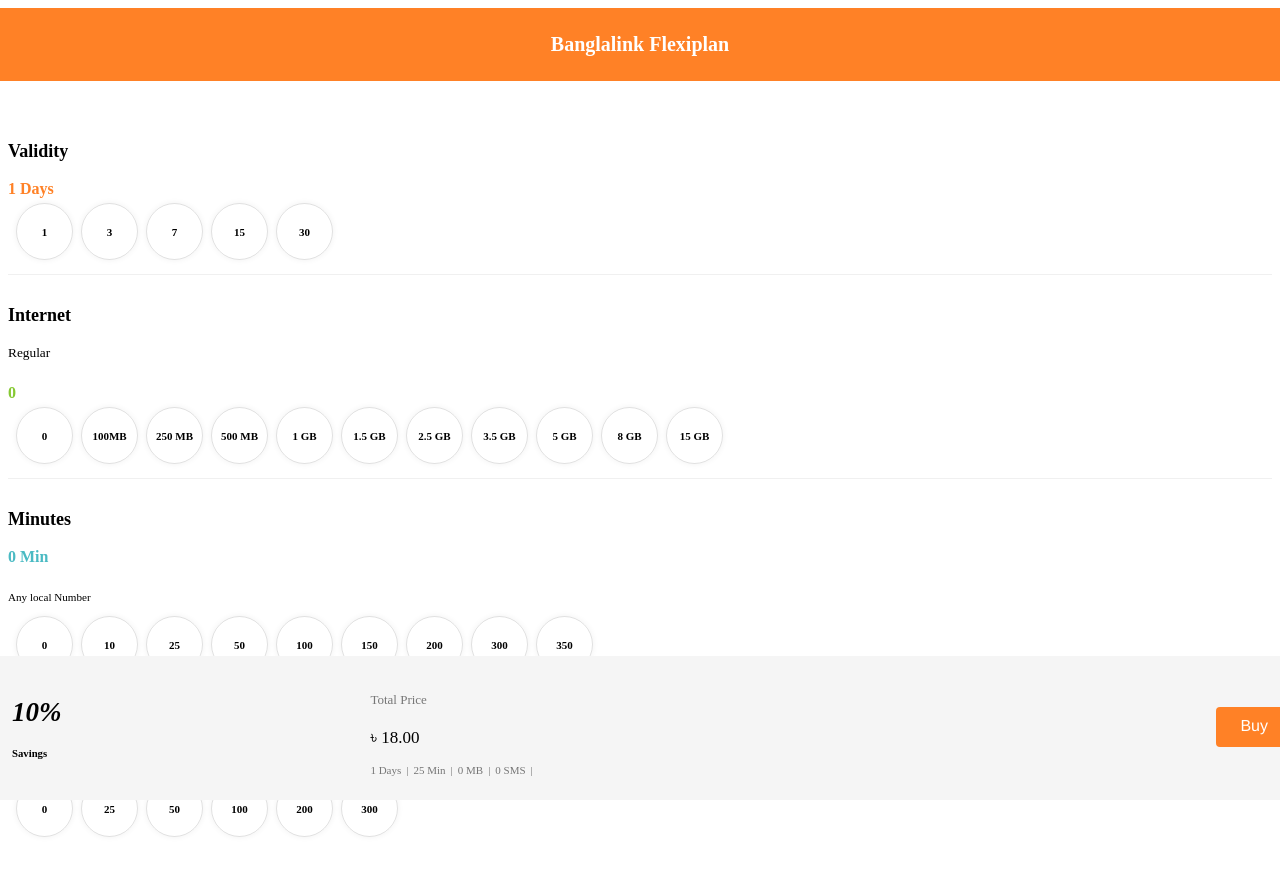
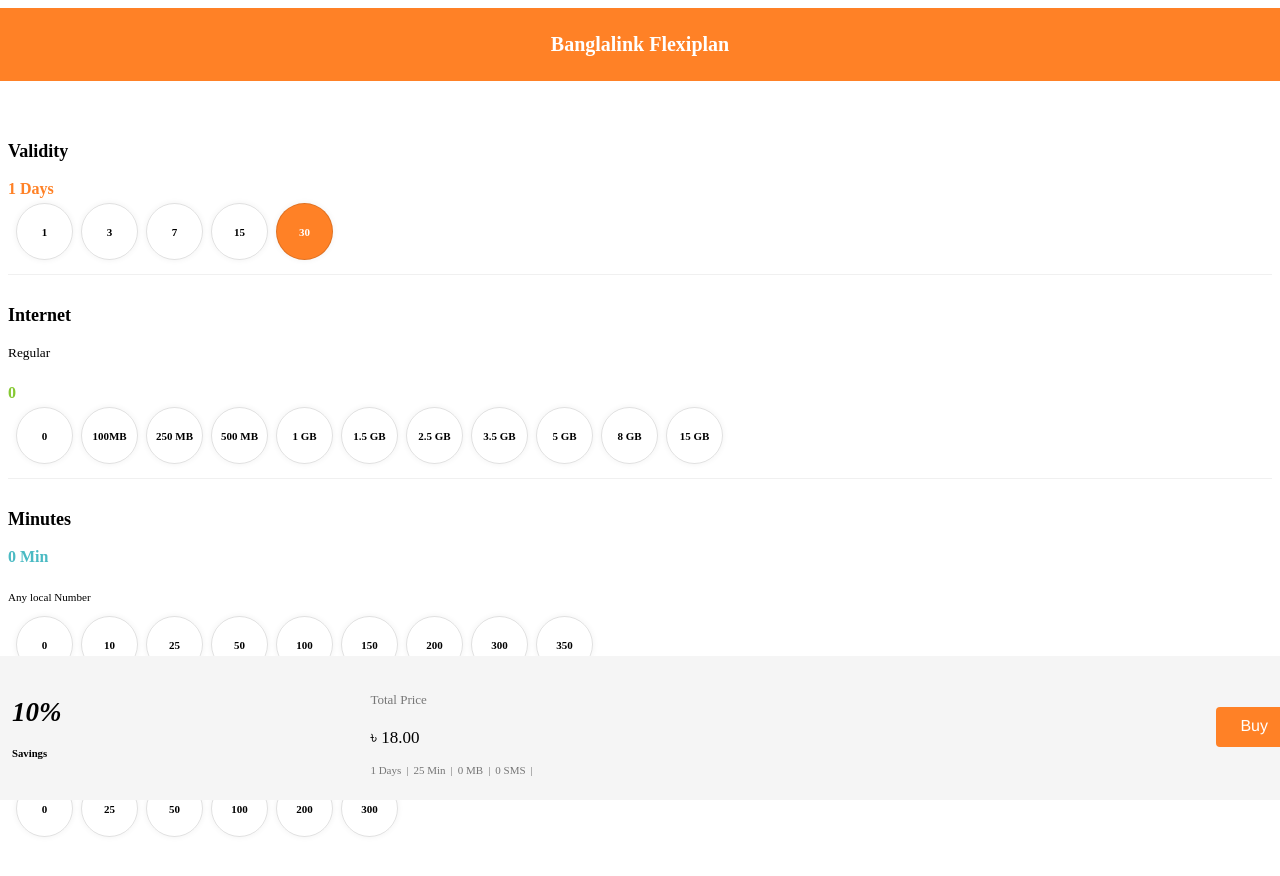
Before and after one commit to masudrana2779/bl-plane, a Next.js app: page / in a window 1280 px wide. Shown: the top 876 px of the page. Built offline with nearby package versions, Linux system fonts and the light colour scheme.

Commit message:
try to done

```diff
--- a/Components/Home/index.tsx
+++ b/Components/Home/index.tsx
@@ -8,6 +8,38 @@
   { day: "15", isActive: false },
   { day: "30", isActive: false },
 ];
+
+const dataPack = [
+  {
+    validity: 1,
+    mbData: 0,
+    mbName: "MB",
+    min: 0,
+    price: 0,
+  },
+  {
+    day: 1,
+    mbData: 100,
+    mbName: "MB",
+    min: 0,
+    price: 0,
+  },
+  {
+    day: 1,
+    mb: "100MB",
+    min: 0,
+    price: 10.1,
+    mrp: 15,
+  },
+  {
+    day: 1,
+    mb: "100MB",
+    min: 0,
+    price: 10.1,
+    mrp: 15,
+  },
+];
+
 const Internet = [
   "0",
   "100MB",
@@ -33,6 +65,7 @@
 
   const handleValidity = (e: any) => {
     setValidity(e.target.value);
+    setisActive(validity === 1 ? true : false);
   };
   const handleInternet = (e: any) => {
     setInternet(e.target.value);
@@ -65,8 +98,8 @@
                           type="radio"
                           id={`item_${i}`}
                           value={item.day}
+                          checked={true}
                           onChange={(e) => handleValidity(e)}
-                          checked={isActive}
                         />
                         <label htmlFor={`item_${i}`} className="packData">
                           {item.day}
```
